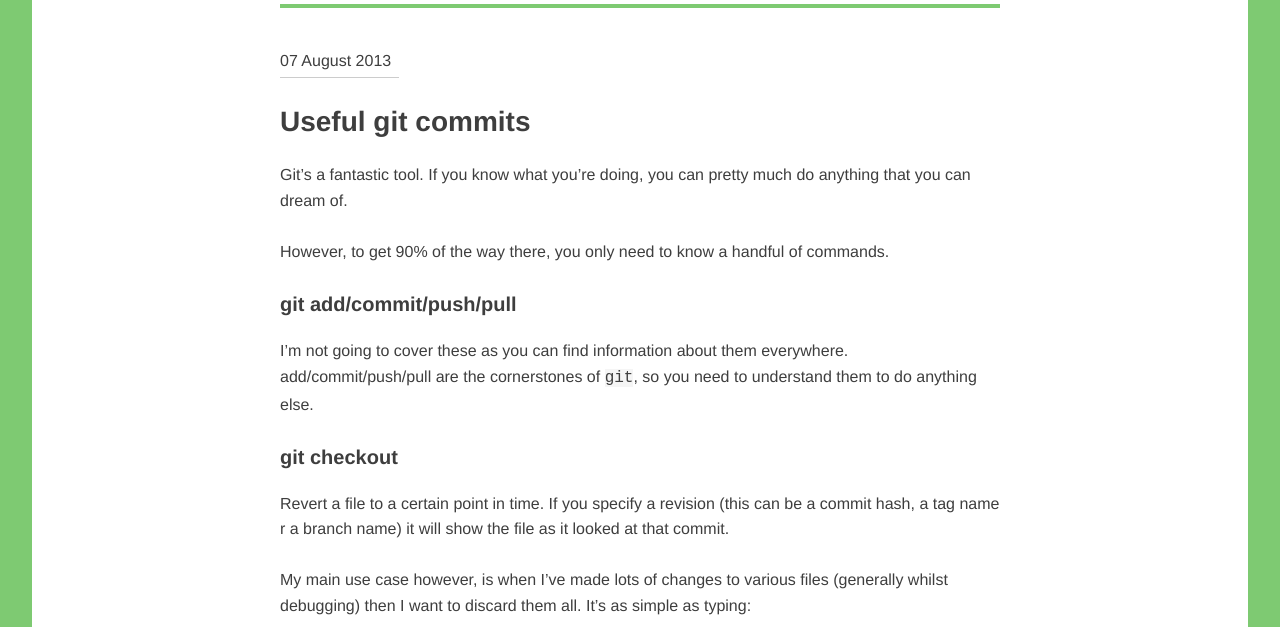
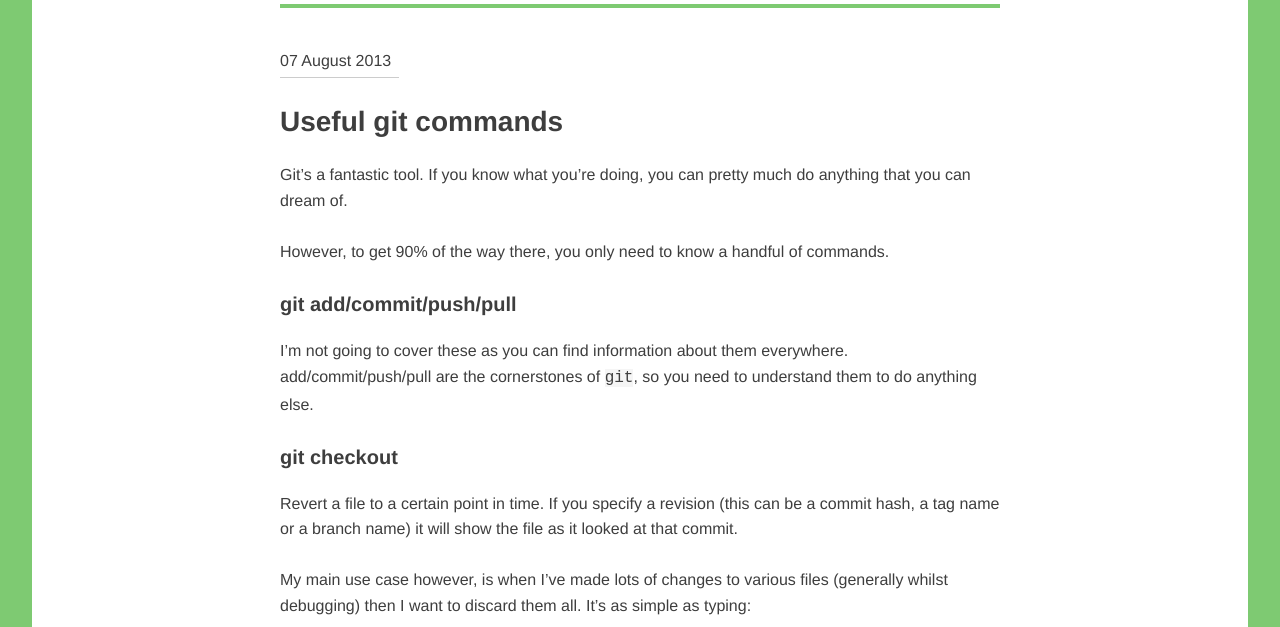
Before and after one commit to mheap/theunixtoolbox.com, a Jekyll site: the page built from _posts/2013-08-07-useful-git-commands.md, in a window 1280 px wide and 900 px high. Shown: the part 205-832 px from the top of the window. Built offline with Jekyll 4.4.1, drawn with Linux system fonts in a browser that asks for light colours; Markdown is read by kramdown in place of the engine named in the settings; comment, search, counter and statistics services are not loaded.

Commit message:
Useful git *commands* not commits

```diff
--- a/_posts/2013-08-07-useful-git-commands.md
+++ b/_posts/2013-08-07-useful-git-commands.md
@@ -1,6 +1,6 @@
 ---
 layout: post
-title: Useful git commits
+title: Useful git commands
 date: 2013-08-07
 ---
 
@@ -12,7 +12,7 @@ However, to get 90% of the way there, you only need to know a handful of command
 I'm not going to cover these as you can find information about them everywhere. add/commit/push/pull are the cornerstones of `git`, so you need to understand them to do anything else.
 
 ### git checkout <file> <rev>
-Revert a file to a certain point in time. If you specify a revision (this can be a commit hash, a tag name r a branch name) it will show the file as it looked at that commit.
+Revert a file to a certain point in time. If you specify a revision (this can be a commit hash, a tag name or a branch name) it will show the file as it looked at that commit.
 
 My main use case however, is when I've made lots of changes to various files (generally whilst debugging) then I want to discard them all. It's as simple as typing:
 
```
